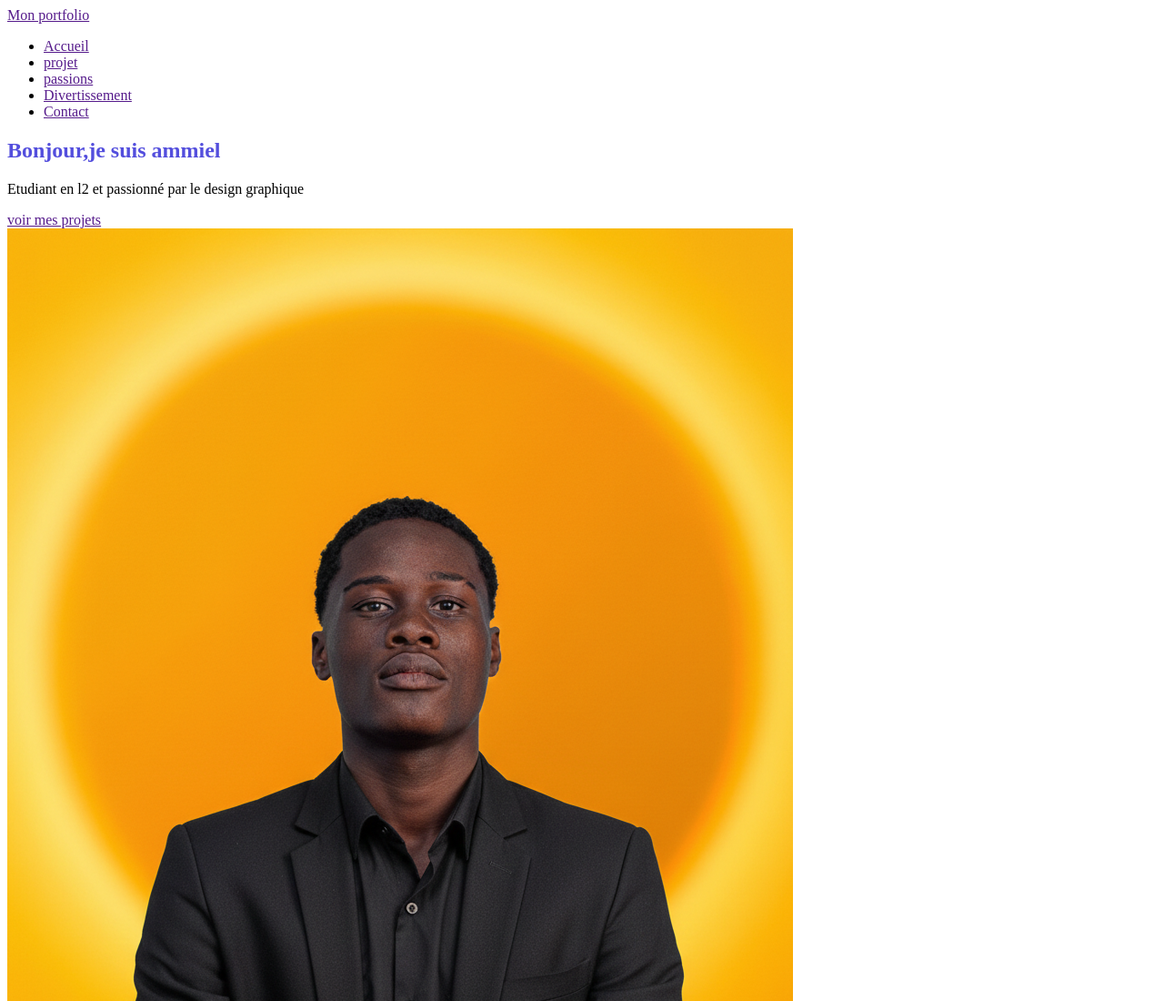
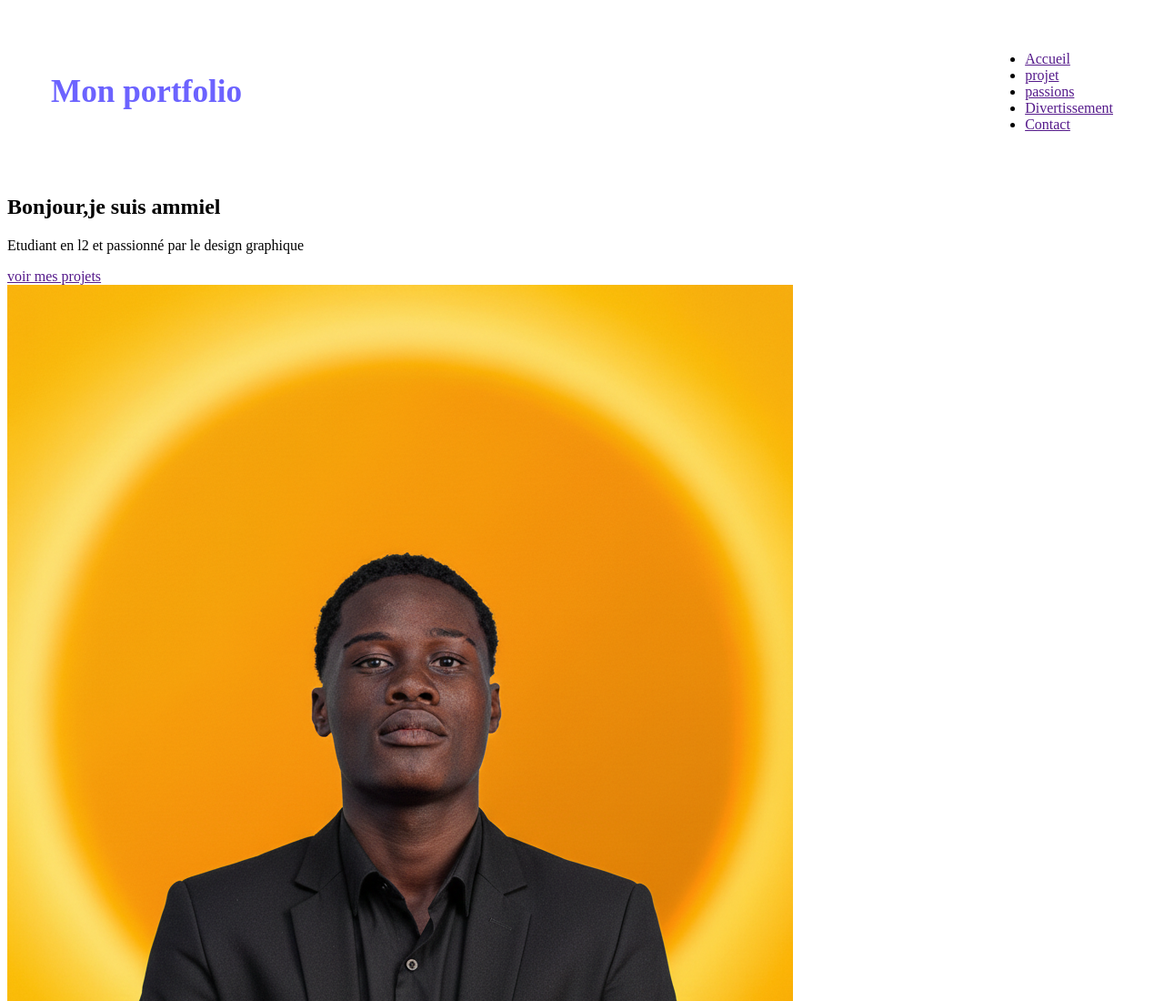
Before and after one commit to Ammiel244/monportfolio2026, a plain HTML site: page index.html in a window 1280 px wide. Shown: the top 1100 px of the page at 91% size. Drawn offline with nearby package versions, Linux system fonts and the light colour scheme.

Commit message:
stylisation du header

```diff
--- a/css/style.css
+++ b/css/style.css
@@ -8,7 +8,30 @@
 --gris-foncer:#666;
 --gris-tres-calir:#f8f8f8;
 --gris-clair:#eee;
+
+
+body{
+    background-color; var(--gris-tres-calir),
+    font-family: roboto, sans-serif
+    line-height: 1.6;
 }
-h1{
-    color: var(--violet-fonce);
+
+header{
+    background-color: white;
+    box-shadow: 2px 6px 10px rgba(0, 0, 0, 0,05);
+    position: sticky;
+    top: 0;
+    z-index: 100;
+    display: flex;
+    justify-content: space-between;
+    align-items: center;
+    padding: 2rem 3rem;
 }
+
+
+header div a {
+    text-decoration: none;
+    font-size: 2.2rem;
+    font-weight: bold;
+    color: var(--violet-doux);
+}
```
